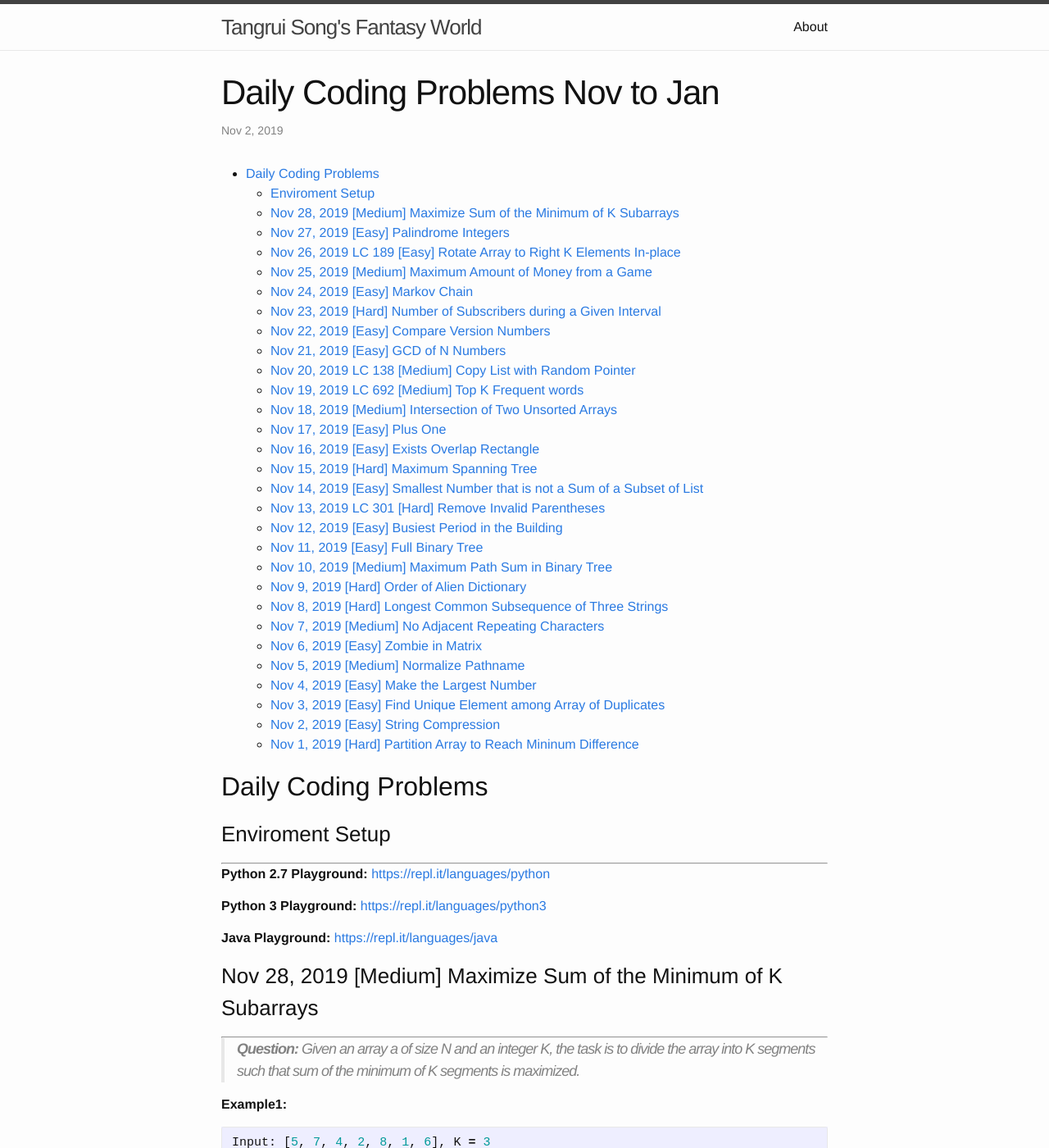
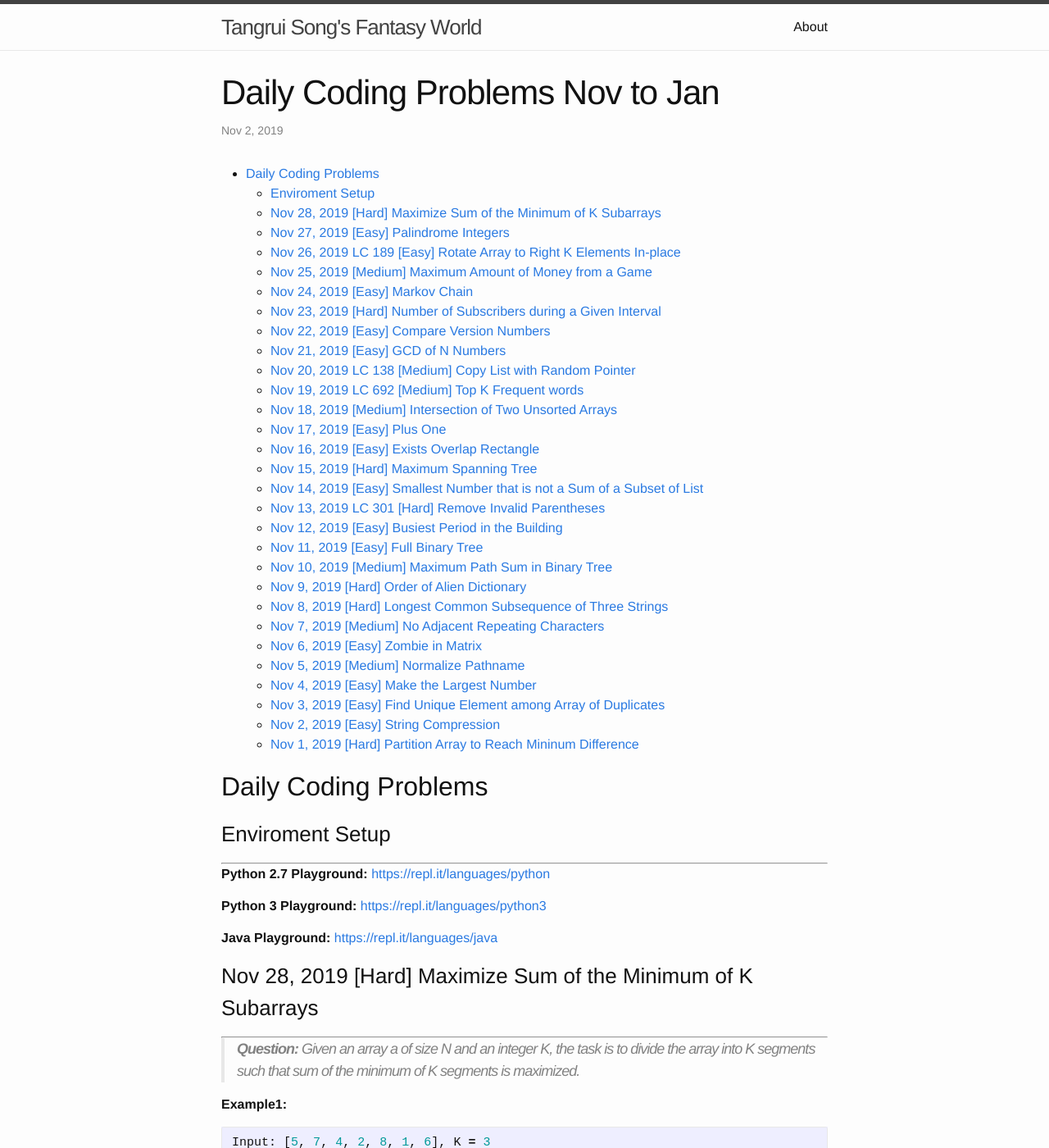
Before and after one commit to trsong/trsong.github.io, a Jekyll site: the page built from _posts/2019-11-01-DailyQuestionsNov.md, in a window 1280 px wide and 1400 px high. Shown: the whole window at 82% size. Built offline with Jekyll 4.4.1, drawn with Linux system fonts in a browser that asks for light colours.

Commit message:
Fix typo

````diff
--- a/_posts/2019-11-01-DailyQuestionsNov.md
+++ b/_posts/2019-11-01-DailyQuestionsNov.md
@@ -19,14 +19,14 @@ categories: Python/Java
 **Java Playground:** [https://repl.it/languages/java](https://repl.it/languages/java)
 
 
-### Nov 28, 2019 \[Medium\] Maximize Sum of the Minimum of K Subarrays
+### Nov 28, 2019 \[Hard\] Maximize Sum of the Minimum of K Subarrays
 ---
 > **Question:** Given an array a of size N and an integer K, the task is to divide the array into K segments such that sum of the minimum of K segments is maximized.
 
 **Example1:**
 ```py
 Input: [5, 7, 4, 2, 8, 1, 6], K = 3
-Output: 7
+Output: 13
 Divide the array at indexes 0 and 1. Then the segments are [5], [7], [4, 2, 8, 1, 6] Sum of the minimus is 5 + 7 + 1 = 13
 ```
 
````
